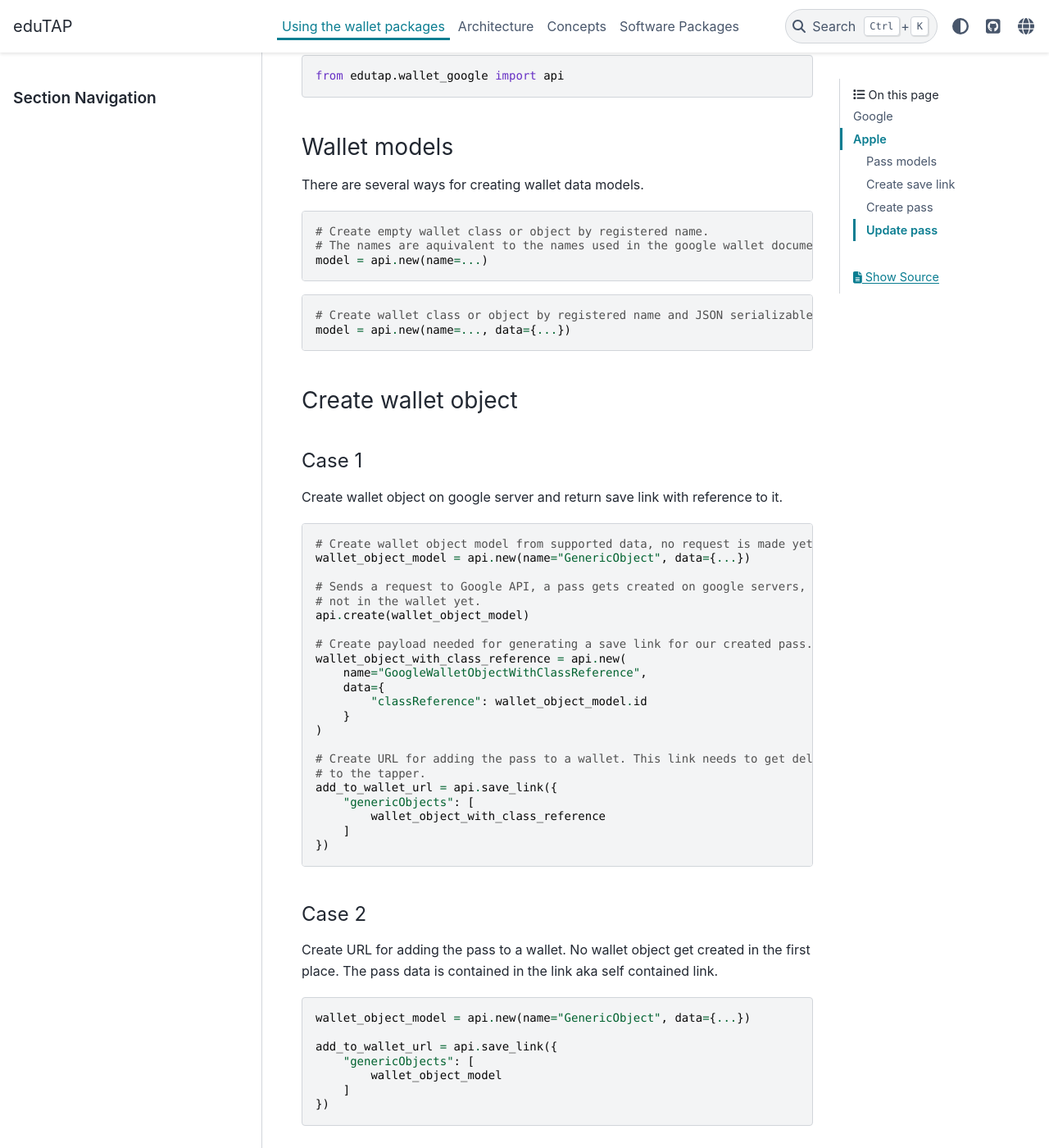
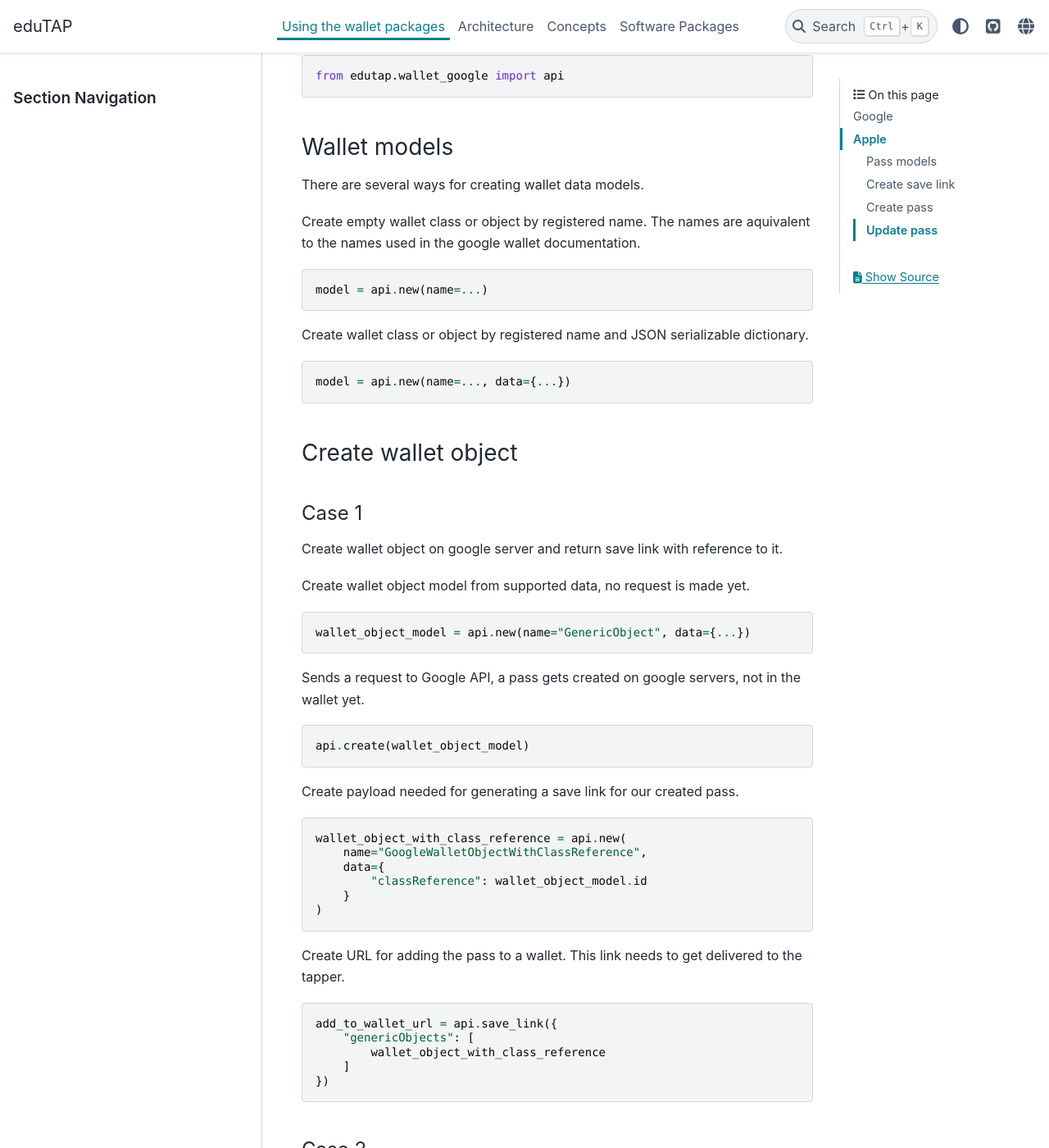
Before and after one commit to edutap-eu/documentation, a Sphinx documentation site: the page built from source/getting_started.md, in a window 1280 px wide and 1400 px high, scrolled down 382 px. Shown: the whole window at 82% size. Built offline with Sphinx 7.4.7 and the PyData theme 0.15.4, drawn with Linux system fonts in a browser that asks for light colours; some of the changed text lies outside the part shown.

Commit message:
Formatting

````diff
--- a/source/getting_started.md
+++ b/source/getting_started.md
@@ -17,14 +17,16 @@ from edutap.wallet_google import api
 
 There are several ways for creating wallet data models.
 
+Create empty wallet class or object by registered name.
+The names are aquivalent to the names used in the google wallet documentation.
+
 ```python
-# Create empty wallet class or object by registered name.
-# The names are aquivalent to the names used in the google wallet documentation.
 model = api.new(name=...)
 ```
 
+Create wallet class or object by registered name and JSON serializable dictionary.
+
 ```python
-# Create wallet class or object by registered name and JSON serializable dictionary.
 model = api.new(name=..., data={...})
 ```
 
@@ -34,24 +36,32 @@ model = api.new(name=..., data={...})
 
 Create wallet object on google server and return save link with reference to it.
 
+Create wallet object model from supported data, no request is made yet.
+
 ```python
-# Create wallet object model from supported data, no request is made yet.
 wallet_object_model = api.new(name="GenericObject", data={...})
+```
 
-# Sends a request to Google API, a pass gets created on google servers,
-# not in the wallet yet.
+Sends a request to Google API, a pass gets created on google servers, not in the wallet yet.
+
+```python
 api.create(wallet_object_model)
+```
 
-# Create payload needed for generating a save link for our created pass.
+Create payload needed for generating a save link for our created pass.
+
+```python
 wallet_object_with_class_reference = api.new(
     name="GoogleWalletObjectWithClassReference",
     data={
         "classReference": wallet_object_model.id
     }
 )
+```
 
-# Create URL for adding the pass to a wallet. This link needs to get delivered
-# to the tapper.
+Create URL for adding the pass to a wallet. This link needs to get delivered to the tapper.
+
+```python
 add_to_wallet_url = api.save_link({
     "genericObjects": [
         wallet_object_with_class_reference
@@ -77,9 +87,10 @@ add_to_wallet_url = api.save_link({
 
 ### Update wallet object
 
+Create wallet object model.
+The pass ID of the wallet object to update must be set.
+
 ```python
-# Create wallet object model.
-# The pass ID of the wallet object to update must be set.
 wallet_object_model = api.new(name="GenericObject", data={
     "id": "existing-wallet-object-id",
     ...
@@ -112,18 +123,21 @@ from edutap.wallet_apple import api
 
 There are several ways for creating pass data models.
 
+Create empty pass.
+
 ```python
-# Create empty pass.
 model = api.new()
 ```
 
+Create pass from JSON serializable dictionary.
+
 ```python
-# Create pass from JSON serializable dictionary.
 model = api.new(data={...})
 ```
 
+Create pass from pkpass file.
+
 ```python
-# Create pass from pkpass file.
 with open('...', 'rb') as pkpass_file:
     model = api.new(file=pkpass_file)
 ```
@@ -133,25 +147,36 @@ with open('...', 'rb') as pkpass_file:
 Apple wallet follows a link where the device downloads the actual pass data.
 This link must be created via the `api` and delivered to the tapper in some way.
 
+Create a secure link.
+
 ```python
-# Create a secure link
 identifier = "some-unique-identifier"
 add_to_wallet_url = api.save_link(identifier)
 ```
 
 ### Create pass
 
+Create pass model and set it's data.
+
 ```python
-# Create pass model and set it's data.
 pass_model = api.new(data{...})
+```
 
-# Verify pass model.
+Verify pass model.
+
+```python
 api.verify(pass_model)
+```
 
-# Sign pass model. Now the pass model is immutable.
+Sign pass model. Now the pass model is immutable.
+
+```python
 api.sign(pass_model)
+```
 
-# Create pkpass file from pass model.
+Create pkpass file from pass model.
+
+```python
 with api.pkpass(pass_model) as pkpass_file:
     ...
 ```
@@ -161,14 +186,18 @@ with api.pkpass(pass_model) as pkpass_file:
 A pass update is technically the same thing as a create.
 If the initially created pkpass file was persisted, it can be reused.
 
+Create pass from pkpass file.
+
 ```python
-# Create pass from pkpass file.
 with open('...', 'rb') as pkpass_file:
     pass_model = api.new(file=pkpass_file)
 
 # Update pass model data here.
+```
 
-# Verify, sign and create pkpass file.
+Verify, sign and create pkpass file.
+
+```python
 api.verify(pass_model)
 api.sign(pass_model)
 with api.pkpass(pass_model) as pkpass_file:
````
